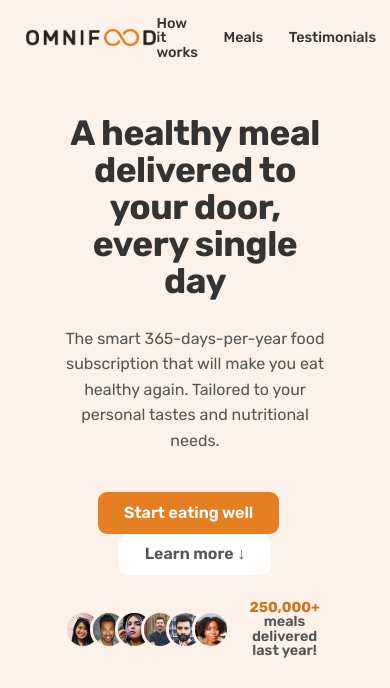
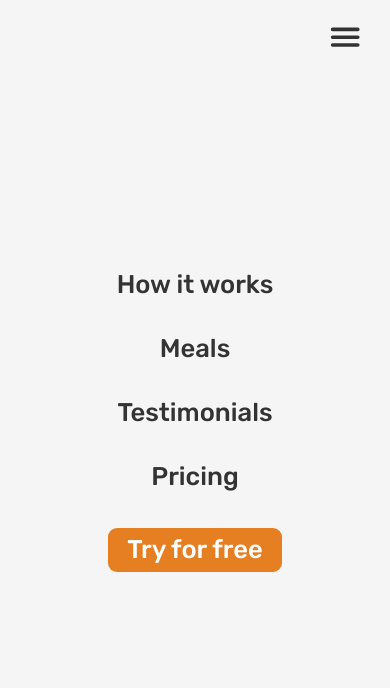
Before and after one commit to ar3ha/food, a plain HTML site: page index.html in a window 390 px wide. Shown: the top 688 px of the page. Drawn offline with nearby package versions, Linux system fonts and the light colour scheme.

Commit message:
menu mobile

```diff
--- a/css/queries.css
+++ b/css/queries.css
@@ -95,4 +95,28 @@
   .btn--form {
     margin-top: 1.2rem;
   }
+
+  .btn-mobile-nav {
+    display: block;
+  }
+
+  .main-nav {
+    background-color: whitesmoke;
+    position: absolute;
+    left: 0%;
+    top: 0%;
+    width: 100%;
+    height: 100vh;
+    display: flex;
+    justify-content: center;
+    align-items: center;
+  }
+  .main-nav-list {
+    flex-direction: column;
+    gap: 4.8rem;
+  }
+  .main-nav-link:link,
+  .main-nav-link:visited {
+    font-size: 3.2rem;
+  }
 }
--- a/css/style.css
+++ b/css/style.css
@@ -54,6 +54,26 @@
 .main-nav-link.nav-cta:hover,
 .main-nav-link.nav-cta:active {
   background-color: #cf711f;
+}
+/* ****************** */
+/*  MOBILE NAVIGATION */
+/* ****************** */
+
+.btn-mobile-nav {
+  border: none;
+  background: none;
+  cursor: pointer;
+  display: none;
+}
+
+.icon-mobile-nav {
+  height: 4.8rem;
+  width: 4.8rem;
+  color: #333;
+}
+
+.icon-mobile-nav[name="close"] {
+  display: none;
 }
 
 /**************************/
--- a/index.html
+++ b/index.html
@@ -38,6 +38,10 @@
           <li><a class="main-nav-link nav-cta" href="#">Try for free</a></li>
         </ul>
       </nav>
+      <button class="btn-mobile-nav">
+        <ion-icon class="icon-mobile-nav" name="menu"></ion-icon>
+        <ion-icon  class="icon-mobile-nav"  name="close"></ion-icon>
+      </button>
     </header>
 
     <main>
```
